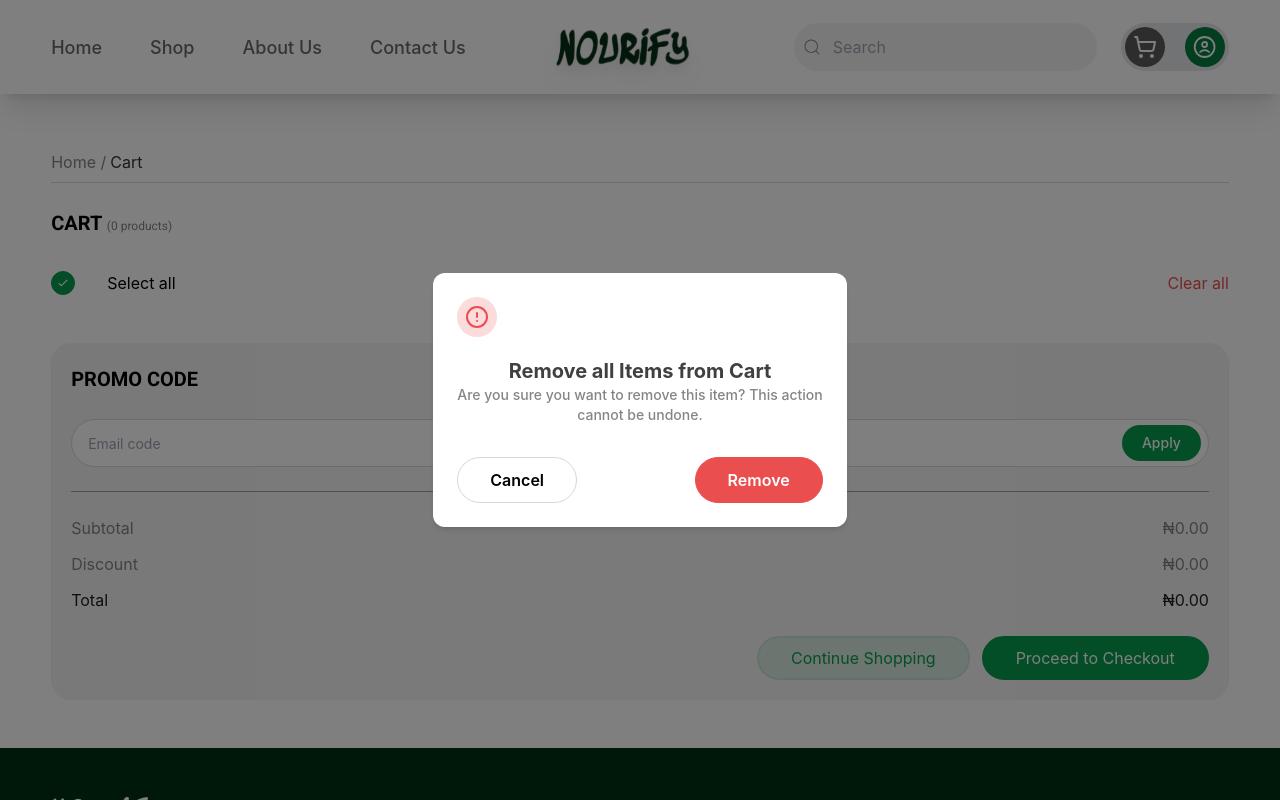
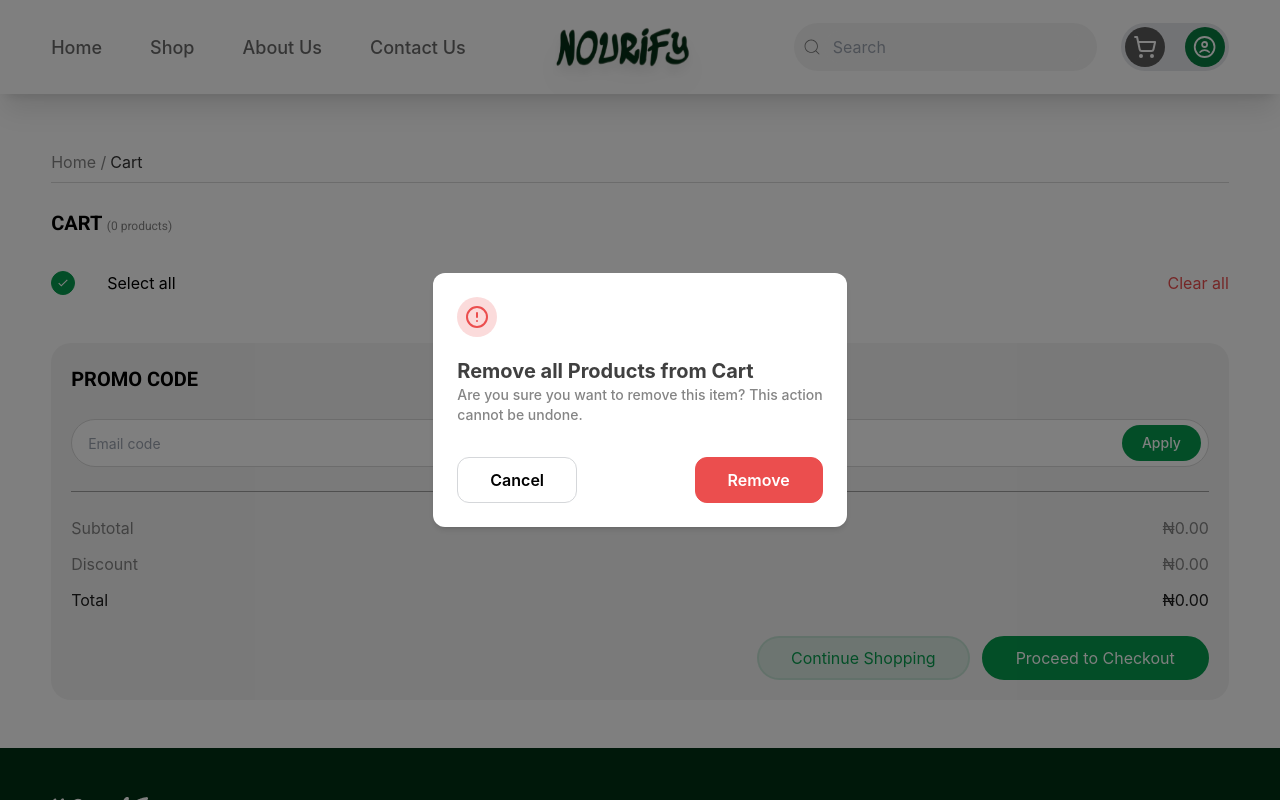
Before and after one commit to Nourify-develop/Nourify, a Next.js app: page /cart in a window 1280 px wide. Both pictures are taken after a click on the button "Clear all". Shown: the top 800 px of the page. Built offline with nearby package versions, Linux system fonts and the light colour scheme; a web font is replaced by a local one.

Commit message:
fix: added a toast for removing product from cart

```diff
--- a/src/app/cart/common/deleteProductModal.tsx
+++ b/src/app/cart/common/deleteProductModal.tsx
@@ -23,7 +23,7 @@ export const ConfirmModal: React.FC<ConfirmModalProps> = ({
         <div className="p-2 bg-red/20 w-fit rounded-full">
           <CircleAlert className="text-red" />
         </div>
-        <div className="mb-3">
+        <div className="mb-3 text-left">
           <p className="font-bold text-xl text-gray-8">{message}</p>
           <p className="text-sm font-medium text-gray-5">
             Are you sure you want to remove this item?{" "}
@@ -33,13 +33,13 @@ export const ConfirmModal: React.FC<ConfirmModalProps> = ({
         </div>
         <div className="flex justify-between w-full font-semibold text-base gap-4">
           <button
-            className="border-[1px] border-[#D5D7DA] py-2.5 px-8 rounded-full shrink-0"
+            className="border-[1px] border-[#D5D7DA] py-2.5 px-8 rounded-[12px] shrink-0"
             onClick={onClose}
           >
             Cancel
           </button>
           <button
-            className="bg-red text-white border-[1px] border-red py-2.5 px-8 rounded-full shrink-0"
+            className="bg-red text-white border-[1px] border-red py-2.5 px-8 rounded-[12px] shrink-0"
             onClick={() => {
               onConfirm();
               onClose();
--- a/src/app/cart/page.tsx
+++ b/src/app/cart/page.tsx
@@ -9,6 +9,7 @@ import SwipeableCartItem from "./components/CartProduct";
 import Link from "next/link";
 import { Button } from "@/components/ui/input";
 import { ConfirmModal } from "./common/deleteProductModal";
+import { toast } from "sonner";
 
 const Page = () => {
   const { cart, updateQuantity, removeFromCart, removeAllCart } = useCart();
@@ -54,16 +55,20 @@ const Page = () => {
   };
 
   const handleRemove = (productId: number) => {
-    setModalMessage("Remove Item from Cart");
-    setOnConfirmAction(() => () => removeFromCart(productId));
+    setModalMessage("Remove Product from Cart");
+    setOnConfirmAction(() => () => {
+      removeFromCart(productId);
+      toast.success("Product removed from cart");
+    });
     setIsModalOpen(true);
   };
 
   const handleClearAll = () => {
-    setModalMessage(
-      "Remove all Items from Cart"
-    );
-    setOnConfirmAction(() => () => removeAllCart());
+    setModalMessage("Remove all Products from Cart");
+    setOnConfirmAction(() => () => {
+      removeAllCart();
+      toast.success("All Products removed from cart");
+    });
     setIsModalOpen(true);
   };
 
```
